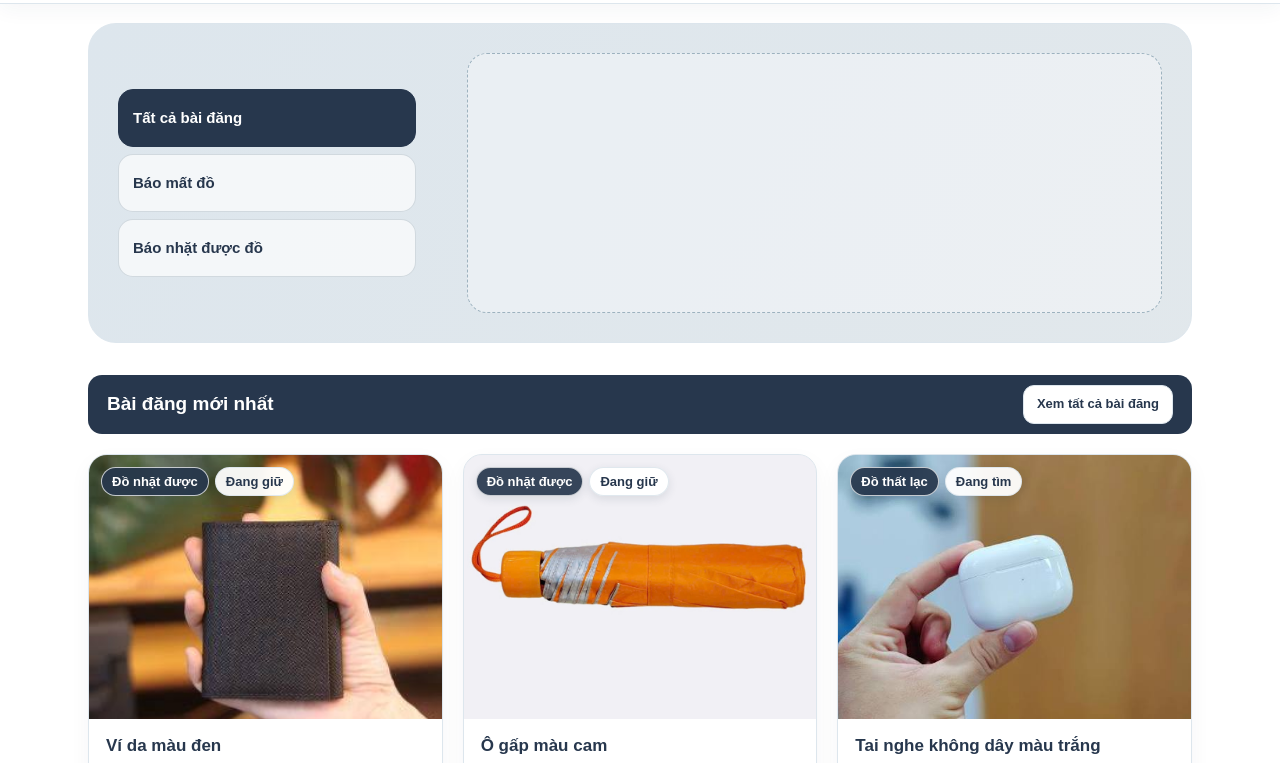
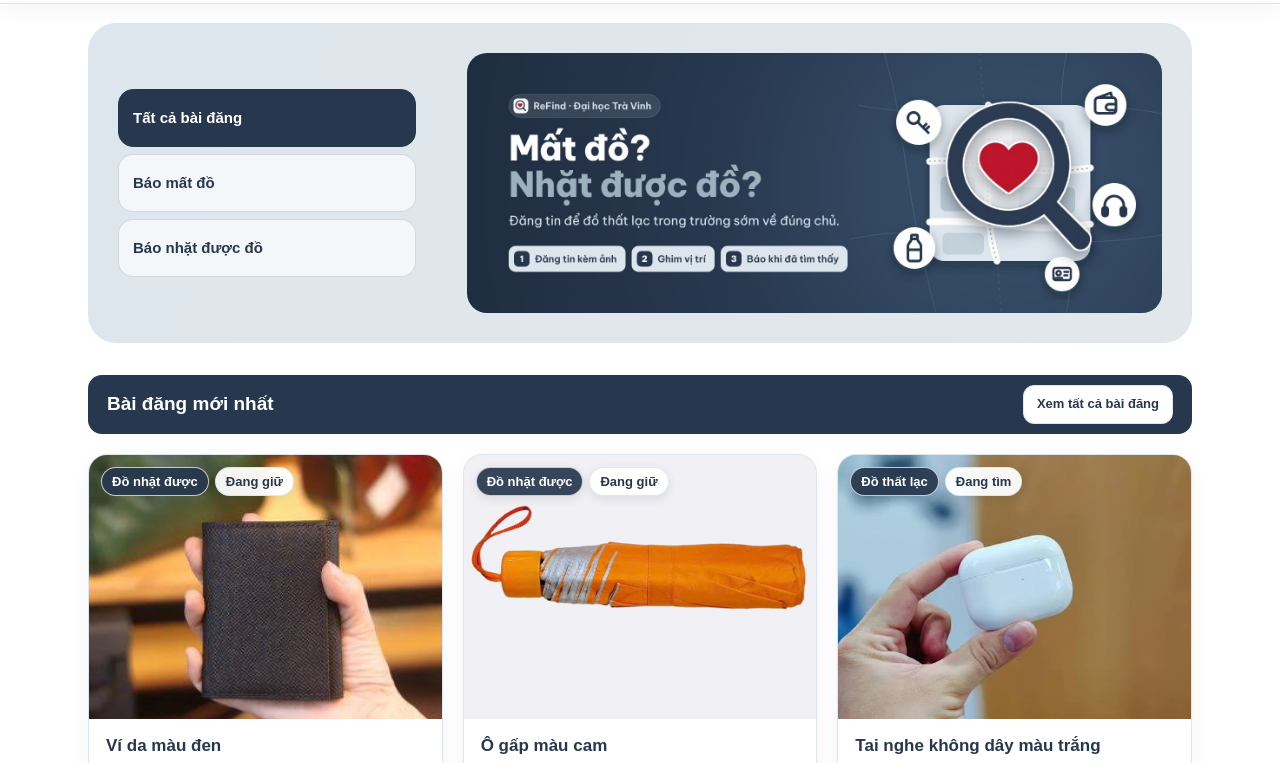
Before and after one commit to Hoa-NK/csn-da24ttc-nguyenkhanhhoa-timdo, a plain HTML site: page index.html in a window 1280 px wide. Shown: the part 74-837 px from the top of the page. Drawn offline with Linux system fonts and the light colour scheme; files that its build step writes are made by us from their sources.

Commit message:
them poster

```diff
--- a/index.html
+++ b/index.html
@@ -36,7 +36,7 @@
           <a class="category-card" id="report-lost" href="login.html?next=post-form.html%3Ftype%3Dlost"><strong>Báo mất đồ</strong></a>
           <a class="category-card" id="report-found" href="login.html?next=post-form.html%3Ftype%3Dfound"><strong>Báo nhặt được đồ</strong></a>
         </div>
-        <div class="poster panel" aria-label="Khu vực poster"></div>
+        <div class="poster panel"><img src="../assets/poster-refind.jpg" alt="ReFind: Mất đồ? Nhặt được đồ? Đăng tin để đồ thất lạc trong trường sớm về đúng chủ."></div>
       </section>
       <section class="listing-section latest-section" aria-label="Bài đăng mới nhất">
         <div class="section-heading page-title-bar"><h2 id="listing-title">Bài đăng mới nhất</h2><a class="button section-all-link" href="posts.html">Xem tất cả bài đăng</a></div>
--- a/thesis/css/index.css
+++ b/thesis/css/index.css
@@ -64,3 +64,6 @@ body[data-page="home"] .container { padding-top: 19px; }
   .section-heading .text-link { font-size: 12px; }
   .latest-section .post-grid { grid-template-columns: 1fr; }
 }
+/* Poster trang chủ */
+.poster { position: relative; overflow: hidden; padding: 0; border: none; }
+.poster img { position: absolute; inset: 0; display: block; width: 100%; height: 100%; object-fit: cover; object-position: left center; }
```
Also changed, not shown: thesis/html/index.html (+1 -1 lines), thesis/assets/logo.png, thesis/assets/poster-refind.jpg (added), thesis/assets/poster.png (deleted).
